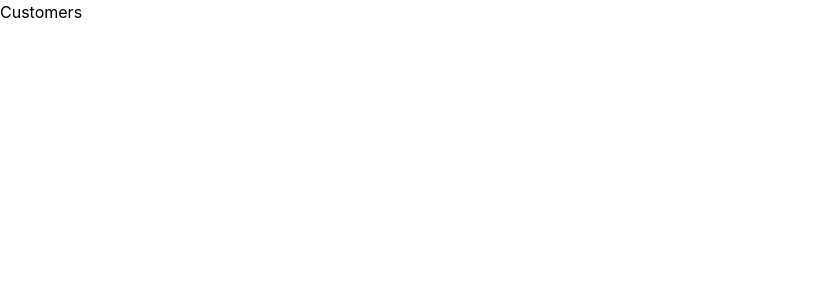
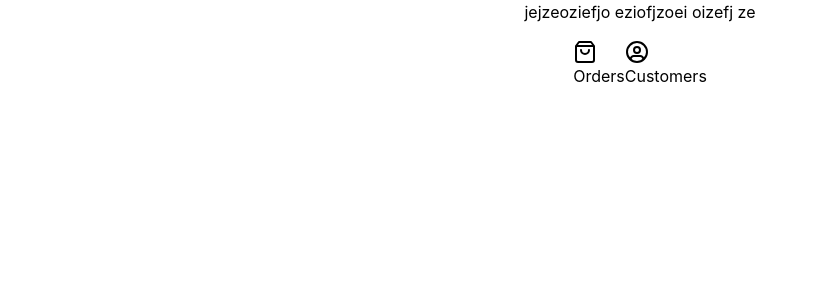
Before and after one commit to delitamakanda/chronopost2.0, a React (Create React App) app in the folder frontend/: page /customers in a window 1280 px wide. Shown: the top 300 px of the page, without its empty margins (0-817 px from the left). Built offline with nearby package versions, Linux system fonts and the light colour scheme.

Commit message:
feat(tabbar): add tab navigation

```diff
--- a/frontend/src/App.tsx
+++ b/frontend/src/App.tsx
@@ -1,17 +1,22 @@
+import Tabbar from 'components/ui/Tabbar';
+import './App.css';
+import { Routes, Route, Navigate } from 'react-router-dom';
 import CustomersScreen from 'screens/customers';
-import './App.css';
-import { BrowserRouter, Routes, Route, Navigate } from 'react-router-dom';
 import OrdersScreen from 'screens/orders';
 
 function App() {
   return (
-    <BrowserRouter>
+    <div className="App">
+      <main>
+      {/* TODO: add content */}
       <Routes>
-        <Route path="/" element={<Navigate replace to="/orders" />} />
+        <Route path="/" element={<Navigate to="/orders" />} />
         <Route path="/orders" element={<OrdersScreen />} />
         <Route path="/customers" element={<CustomersScreen />} />
       </Routes>
-    </BrowserRouter>
+      </main>
+      <Tabbar />
+    </div>
   );
 }
 
--- /dev/null
+++ b/frontend/src/components/icons/index.tsx
@@ -0,0 +1,2 @@
+export * from './shopping-bag';
+export * from './user-circle';
--- /dev/null
+++ b/frontend/src/components/icons/shopping-bag.tsx
@@ -0,0 +1,5 @@
+import React from "react";
+
+const ShoppingBag = ({size=24, color="#000000"}) => (<svg xmlns="http://www.w3.org/2000/svg" width={size} height={size} viewBox="0 0 24 24" fill="none" stroke={color} strokeWidth="2" strokeLinecap="round" strokeLinejoin="round"><path d="M6 2L3 6v14c0 1.1.9 2 2 2h14a2 2 0 0 0 2-2V6l-3-4H6zM3.8 6h16.4M16 10a4 4 0 1 1-8 0"/></svg>);
+
+export default ShoppingBag;
--- /dev/null
+++ b/frontend/src/components/icons/user-circle.tsx
@@ -0,0 +1,5 @@
+import React from "react";
+
+const UserCircle = ({size=24, color="#000000"}) => (<svg xmlns="http://www.w3.org/2000/svg" width={size} height={size} viewBox="0 0 24 24" fill="none" stroke={color} strokeWidth="2" strokeLinecap="round" strokeLinejoin="round"><path d="M5.52 19c.64-2.2 1.84-3 3.22-3h6.52c1.38 0 2.58.8 3.22 3"/><circle cx="12" cy="10" r="3"/><circle cx="12" cy="12" r="10"/></svg>);
+
+export default UserCircle;
--- /dev/null
+++ b/frontend/src/components/ui/Header.tsx
@@ -0,0 +1,7 @@
+const Header = () => {
+    return (
+        <div>eff</div>
+    )
+}
+
+export default Header;
--- /dev/null
+++ b/frontend/src/components/ui/Tabbar.tsx
@@ -0,0 +1,26 @@
+import { useNavigate } from "react-router-dom";
+import { useTabs } from "store";
+import ShoppingBag from "components/icons/shopping-bag";
+import UserCircle from "components/icons/user-circle";
+
+
+const Tabbar = () => {
+    const { state: { tabs } } = useTabs()
+    const navigate = useNavigate()
+    return (
+        <nav className="flex h-20 justify-center items-center">
+        <ul className="flex">
+          {tabs.map((tab: { path: string; title: string, icon: string}, idx: number) => (<li key={idx} onClick={() => navigate( tab.path)} className="cursor-pointer">
+            <div>
+                {tab.icon === 'orders' ? <ShoppingBag /> : <UserCircle />}
+            </div>
+            <div>
+                {tab.title}
+            </div>
+          </li>))}
+        </ul>
+        </nav>
+    )
+}
+
+export default Tabbar;
--- /dev/null
+++ b/frontend/src/components/ui/index.tsx
@@ -0,0 +1,2 @@
+export * from './Header';
+export * from './Tabbar';
--- a/frontend/src/index.tsx
+++ b/frontend/src/index.tsx
@@ -3,13 +3,19 @@ import ReactDOM from 'react-dom/client';
 import './index.css';
 import App from './App';
 import reportWebVitals from './reportWebVitals';
+import { BrowserRouter } from 'react-router-dom';
+import { TabProvider } from 'store/tabs';
 
 const root = ReactDOM.createRoot(
   document.getElementById('root') as HTMLElement
 );
 root.render(
   <React.StrictMode>
-    <App />
+    <BrowserRouter>
+      <TabProvider>
+        <App />
+      </TabProvider>
+    </BrowserRouter>
   </React.StrictMode>
 );
 
--- a/frontend/src/screens/customers.tsx
+++ b/frontend/src/screens/customers.tsx
@@ -1,7 +1,7 @@
 const CustomersScreen = () => {
     return (
         <div>
-            <h1>Customers</h1>
+            jejzeoziefjo eziofjzoei oizefj ze
         </div>
     )
 }
--- a/frontend/src/screens/orders.tsx
+++ b/frontend/src/screens/orders.tsx
@@ -1,7 +1,7 @@
 const OrdersScreen = () => {
     return (
         <div>
-            <h1>Orders</h1>
+            cdfzee ze zezede
         </div>
     )
 }
--- /dev/null
+++ b/frontend/src/store/index.tsx
@@ -0,0 +1 @@
+export * from './tabs';
--- /dev/null
+++ b/frontend/src/store/tabs.tsx
@@ -0,0 +1,44 @@
+import { createContext, useContext, useReducer } from 'react';
+import { useNavigate } from 'react-router-dom';
+
+const TabContext = createContext({} as any);
+
+const initialState = {
+    tabs: [
+        {
+            title: 'Orders', path: '/orders', icon: 'orders'
+          },
+          {
+            title: 'Customers', path: '/customers', icon: 'customers'
+          }
+    ]
+}
+
+const reducers = (state: any, { type, payload }: any) => {
+    switch(type) {
+        case 'ADD_TAB':
+            return {...state, tabs: [...state.tabs, payload]};
+        default:
+            return state
+    }
+}
+
+export const TabProvider = ({ children }: any ) => {
+    const navigate = useNavigate();
+    const [state, dispatch] = useReducer(reducers, initialState);
+    const addTab = (title: string, path: string) => {
+        const tabs = state.tabs;
+        const tabIndex = tabs.findIndex((node: any) => node.path === path);
+        if (tabIndex === -1) {
+            dispatch({type: 'ADD_TAB', payload: { title, path}});
+            switchTab(path);
+            return;
+        }
+        switchTab(path);
+        return;
+    };
+    const switchTab = (path: string) => navigate(path);
+    return <TabContext.Provider value={{state, dispatch, addTab}}>{children}</TabContext.Provider>
+}
+
+export const useTabs = () => useContext(TabContext);
```
